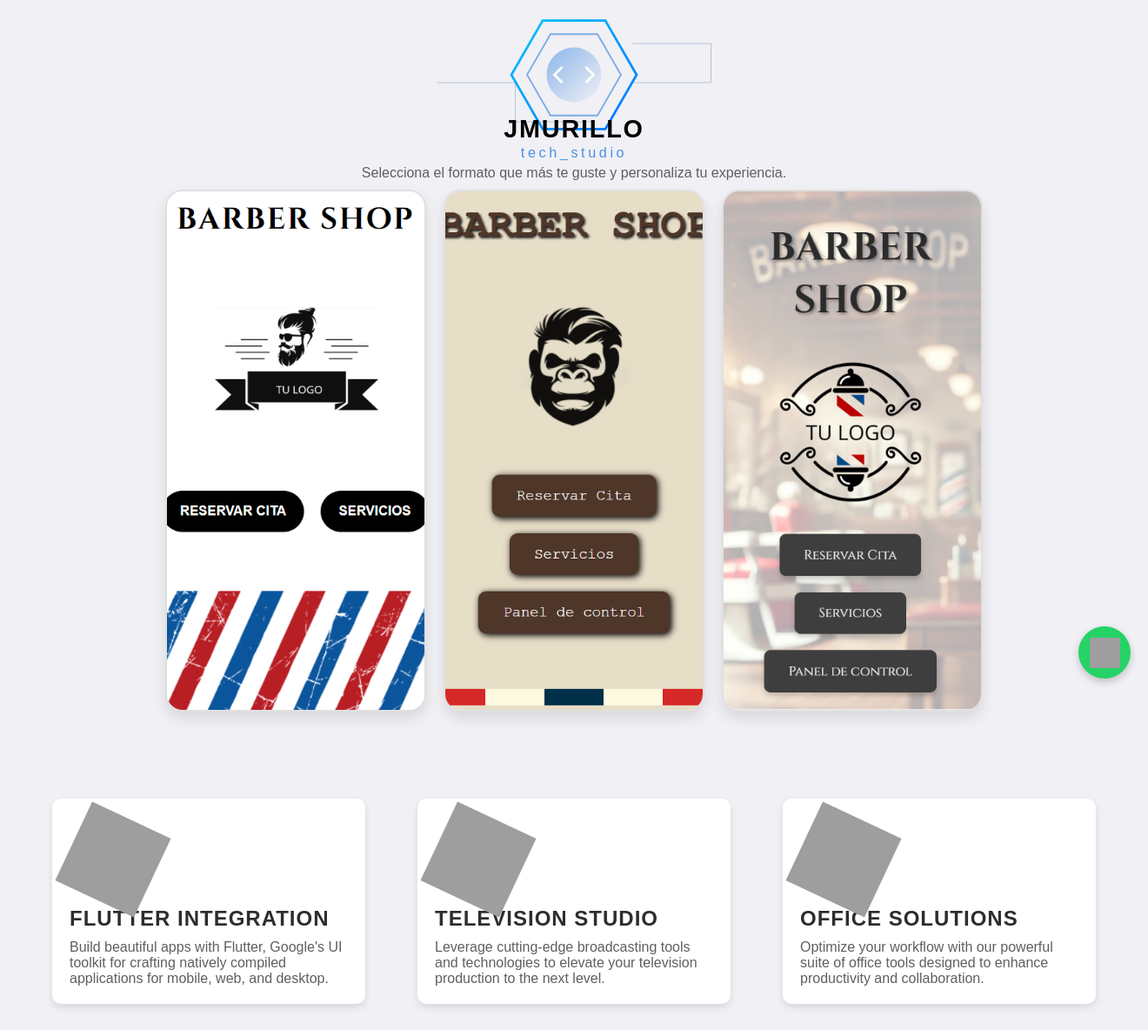
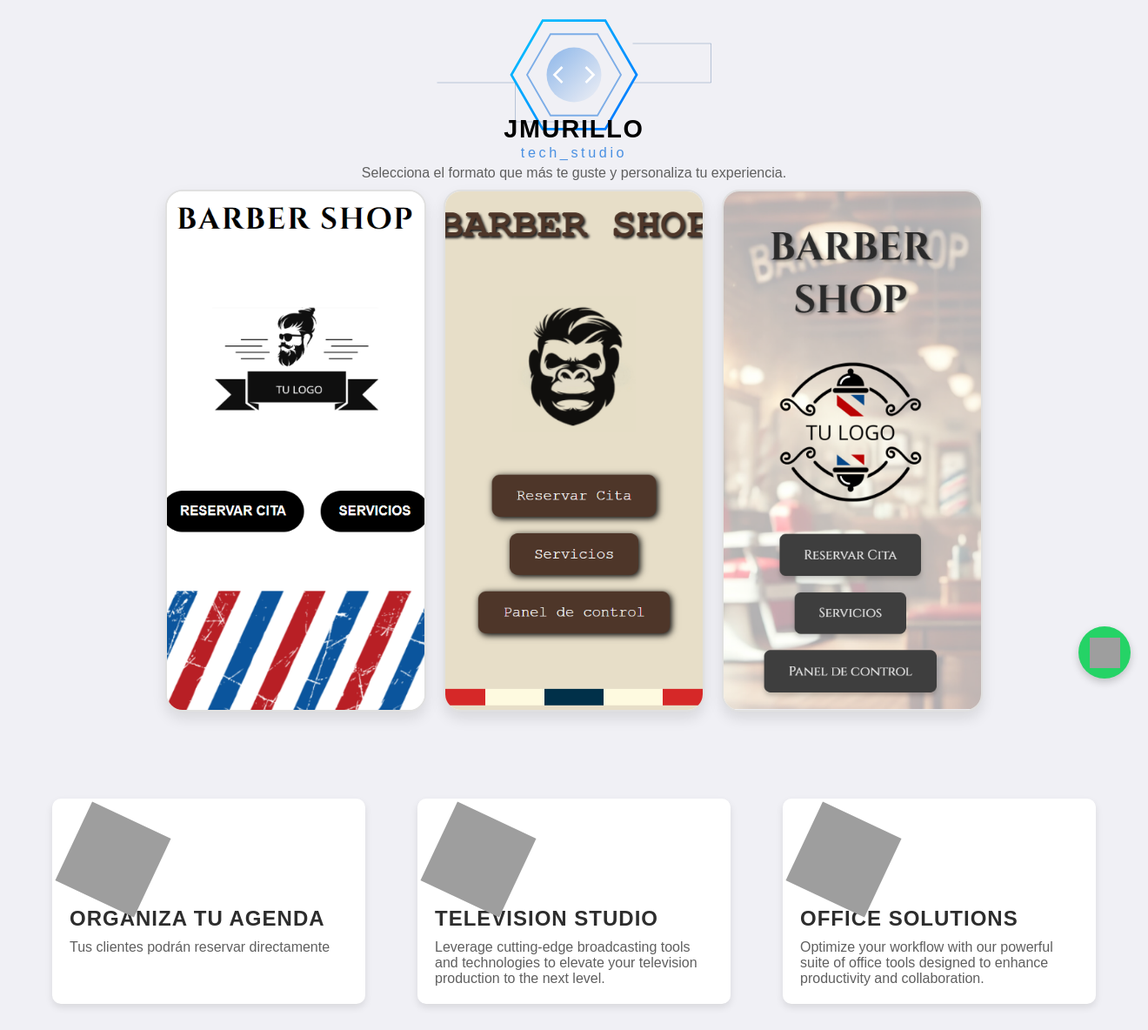
Before and after one commit to jmm-1987/barber, a Flask app: page / in a window 1320 px wide; the page is wider, and only the part inside the window is pictured. Shown: that part at 87% size. Run offline with Flask 3, Linux system fonts and the light colour scheme; grey boxes are pictures that could not be loaded.

Commit message:
presentacion

```diff
--- a/templates/selector.html
+++ b/templates/selector.html
@@ -354,8 +354,8 @@
     <div class="features">
         <div class="feature-box">
             <img src="https://upload.wikimedia.org/wikipedia/commons/thumb/4/44/Google-flutter-logo.svg/1200px-Google-flutter-logo.svg.png" alt="Logo 1" class="feature-logo">
-            <h3 class="feature-title">Flutter Integration</h3>
-            <p class="feature-description">Build beautiful apps with Flutter, Google's UI toolkit for crafting natively compiled applications for mobile, web, and desktop.</p>
+            <h3 class="feature-title">Organiza tu agenda</h3>
+            <p class="feature-description">Tus clientes podrán reservar directamente</p>
         </div>
         <div class="feature-box">
             <img src="https://upload.wikimedia.org/wikipedia/commons/a/ab/Logo_TV_2015.png" alt="Logo 2" class="feature-logo">
```
